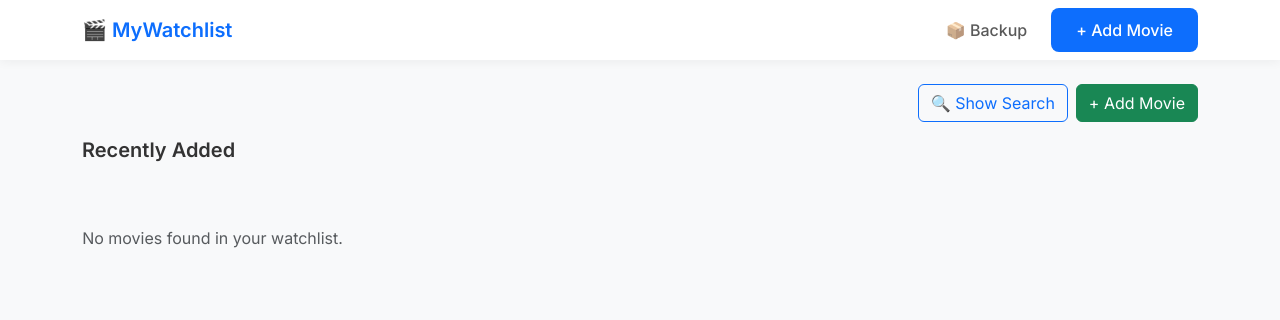
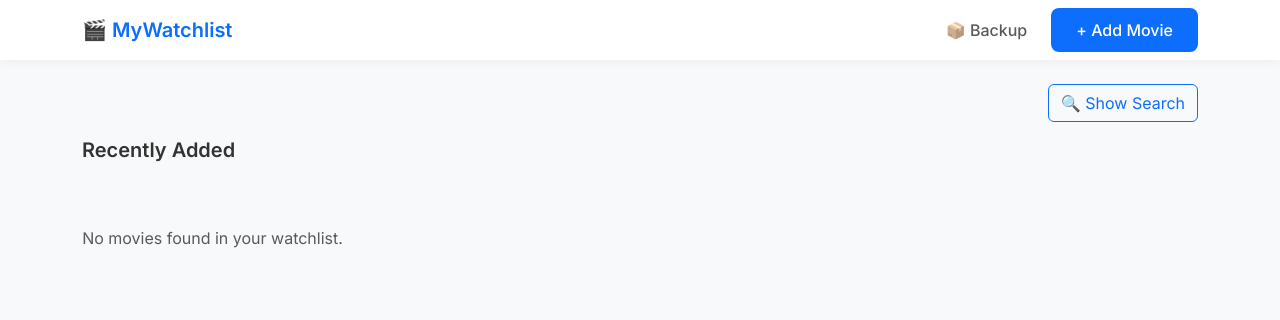
Before and after one commit to nageshajab/watchlist_python, a Flask app: page / in a window 1280 px wide. Shown: the top 320 px of the page. Run offline with Flask 3, Linux system fonts and the light colour scheme; data that the repository does not hold is empty.

Commit message:
duplicate add movie button removed

```diff
--- a/templates/index.html
+++ b/templates/index.html
@@ -75,10 +75,6 @@
         >
           🔍 Show Search
         </button>
-
-        <button class="btn btn-success" onclick="location.href = '/addpage'">
-          + Add Movie
-        </button>
       </div>
       <div class="collapse" id="searchCollapse">
         <div class="search-container">
```
